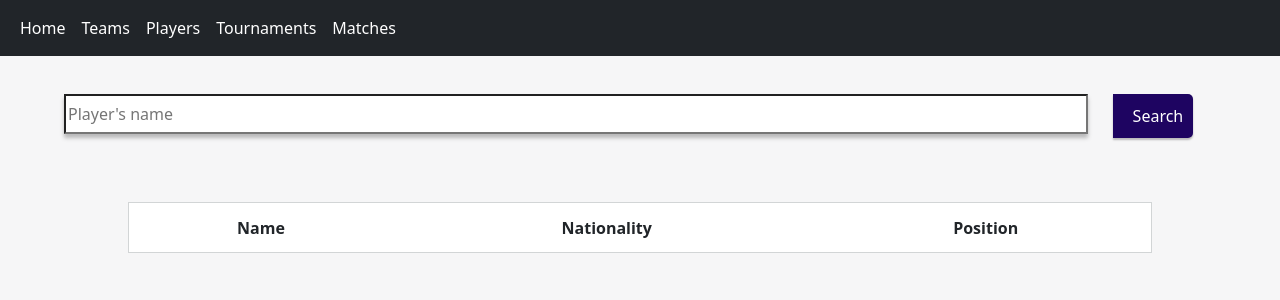
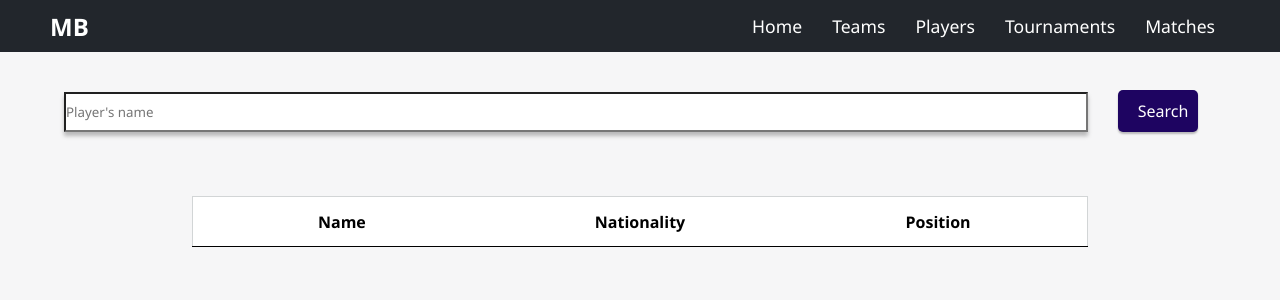
Before and after one commit to Plastic0cean/WorldCupDashboards, a Flask app: page /players in a window 1280 px wide. Shown: the top 300 px of the page. Run offline with Flask 2, Linux system fonts and the light colour scheme; data that the repository does not hold is empty; some libraries are stand-ins or nearby versions.

Commit message:
remove using bootstrap and simplify html templates

```diff
--- a/source/Templates/main.html
+++ b/source/Templates/main.html
@@ -4,49 +4,51 @@
 <head>
 	<meta charset="utf-8">
 	<meta name="viewport" content="width=device-width, initial-scale=1">
+    <meta http-equiv="X-UA-Compatible" content="IE=edge">
+    <meta name="viewport" content="width=device-width, initial-scale=1.0">
+
 	<title>Word Cup dashboards</title>
-	<link href="https://cdn.jsdelivr.net/npm/bootstrap@5.3.0-alpha2/dist/css/bootstrap.min.css" rel="stylesheet"
-	integrity="sha384-aFq/bzH65dt+w6FI2ooMVUpc+21e0SRygnTpmBvdBgSdnuTN7QbdgL+OapgHtvPp" crossorigin="anonymous">
 	<link rel="stylesheet" type="text/css" href="{{ url_for('static', filename='style.css') }}">
 	{% block head %}{% endblock %}
+	<script src="https://cdn.plot.ly/plotly-latest.min.js"></script>
 </head>
-
 
 <body>
 
-	<nav class="navbar navbar-expand-lg bg-dark">
-		<div class="container-fluid">
-			<div class="collapse navbar-collapse" id="navbarNav">
-				<ul class="navbar-nav">
-					<li class="nav-item">
-						<a class="nav-link active text-white" aria-current="page" href="{{ url_for('home.home_page') }}">Home</a>
-					</li>
-					<li class="nav-item">
-						<a class="nav-link active text-white" aria-current="page"
-							href="{{ url_for('teams.teams_selection') }}">Teams</a>
-					</li>
-					<li class="nav-item">
-						<a class="nav-link active text-white" aria-current="page"
-							href="{{ url_for('players.players_selection') }}">Players</a>
-					</li>
-					<li class="nav-item">
-						<a class="nav-link active text-white" aria-current="page"
-							href="{{ url_for('tournaments.tournament_details') }}">Tournaments</a>
-					</li>
-					<li class="nav-item">
-						<a class="nav-link active text-white" aria-current="page"
-							href="{{ url_for('matches.matches_list') }}">Matches</a>
-					</li>
-
-				</ul>
-			</div>
+	<nav>
+		<h1 id="logo">MB</h1>
+		<div class="hamburger">
+			<span class="lines"></span>
+			<span class="lines"></span>
+			<span class="lines"></span>
 		</div>
+		<ul id="nav-links">
+			<li><a href="{{ url_for('home.home_page') }}">Home</a></li>
+			<li><a href="{{ url_for('teams.teams_selection') }}">Teams</a></li>
+			<li><a href="{{ url_for('players.players_selection') }}">Players</a></li>
+			<li><a href="{{ url_for('tournaments.tournament_details') }}">Tournaments</a></li>
+			<li><a href="{{ url_for('matches.matches_list') }}">Matches</a></li>
+		</ul>
 	</nav>
-
-
-	<script src="https://cdn.plot.ly/plotly-latest.min.js"></script>
-		{% block content %}{% endblock %}
+	{% block content %}{% endblock %}
 
 </body>
 
 </html>
+
+<script>
+	let hamburger = document.querySelector('.hamburger');
+	let navLinks = document.getElementById('nav-links');
+	let links = document.querySelectorAll('.links');
+
+	hamburger.addEventListener('click', () => {
+		navLinks.classList.toggle('hide');
+		hamburger.classList.toggle('lines-rotate');
+	});
+
+	for (let i = 0; i < links.length; i++) {
+		links[i].addEventListener('click', () => {
+			navLinks.classList.toggle('hide');
+		});
+	}
+</script>
--- a/source/Templates/player_selection.html
+++ b/source/Templates/player_selection.html
@@ -2,7 +2,6 @@
 
 {% block content %}
 
-<div id="player-selection-content">
 
 <form id="player-searching-form" method="post">
   <div class="input-group mb-3">
@@ -12,17 +11,15 @@
   </div>
 </form>
 
-  <div id="player-table-container">
-    <table id="player-table" class="data-table">
-      <!--<table class="table table-hover">-->
+<table id="player-table" class="table-data center">
   <thead class="table-header">
     <tr>
-          <th>Name</th>
-          <th>Nationality</th>
-          <th>Position</th>
+      <th scope="col">Name</th>
+      <th scope="col">Nationality</th>
+      <th scope="col">Position</th>
     </tr>
   </thead>
-      <tbody class="table-body">
+  <tbody>
     {%for player in players%}
     <tr class="row-on-hover-grey">
       <td>
@@ -36,6 +33,4 @@
     {%endfor%}
   </tbody>
 </table>
-  </div>
-</div>
 {% endblock content %}
--- a/source/blueprints/teams.py
+++ b/source/blueprints/teams.py
@@ -37,7 +37,7 @@ def teams_selection():
     if request.method == "POST":
         team_id = request.form["teams-dropdown"]
         return redirect(url_for("teams.team_details", team_id=team_id))
-    return render_template("selection.html", teams=teams)
+    return render_template("team_selection.html", teams=teams)
 
 @retry_if_fail
 def get_flag_filename(team_id: str):
--- a/source/static/style.css
+++ b/source/static/style.css
@@ -5,9 +5,111 @@
 	--grey-backgroud-color: rgb(246, 246, 247);
 }
 
+* {
+	margin: 0;
+	padding: 0;
+	box-sizing: border-box;
+	font-family: 'Segoe UI', sans-serif;
+  }
+
 body {
 	background-color: var(--grey-backgroud-color);
 }
+
+nav {
+	height: 52px;
+	background-color: #191e24f5;
+	display: flex;
+	justify-content: space-between;
+	align-items: center;
+	gap: 0px;
+	padding: 15px 50px;
+	color: white;
+  }
+
+  nav ul {
+	list-style-type: none;
+	display: flex;
+	align-items: center;
+	gap: 0px;
+  }
+
+
+  li a {
+	font-size: 1.1rem;
+	cursor: pointer;
+	padding: 10px 15px;
+	color: white;
+	text-decoration: none;
+  }
+
+  li a:hover {
+	color: #f1c40f;
+	border-bottom: 4px #f1c40f solid;
+	transition: 0.12s;
+  }
+
+  .hide {
+	top: 70px;
+  }
+
+  @media screen and (max-width: 700px) {
+	.hamburger {
+	  display: flex;
+	  flex-direction: column;
+	  gap: 8px;
+	  cursor: pointer;
+	  padding: 14px;
+	  margin-right: -10px;
+	}
+
+	.lines {
+	  display: block;
+	  background-color: white;
+	  height: 2px;
+	  width: 35px;
+	}
+
+	.lines-rotate {
+	  background-color: rgb(85, 84, 84);
+	  border-radius: 5px;
+	}
+
+	nav {
+	  position: relative;
+	  padding: 15px 20px;
+	}
+
+	ul {
+	  width: 100%;
+	  flex-direction: column;
+	  justify-content: center;
+	  align-items: center;
+	  position: absolute;
+	  top: -300px;
+	  right: 0;
+	  background-color: #f1c40f;
+	  padding: 35px 0;
+	  border-radius: 0 0 20px 20px;
+	  box-shadow: 0px 5px 5px rgba(128, 128, 128, 0.363);
+	}
+
+	li a {
+	  color: rgba(12, 11, 11, 0.836);
+	}
+
+	li {
+	  text-align: center;
+	  width: 90vw;
+	}
+
+	li a:hover {
+	  font-weight: bold;
+	  color: #191e24;
+	  border: none;
+	  letter-spacing: 3px;
+	}
+  }
 
 
 .center {
@@ -82,39 +184,18 @@ a:hover {
 
 
 #player-table {
-	background-color: white;
-	border-color: var(--grey-border-color);
-	border-style: ridge;
-	border-width: 1px;
 	margin: 5% auto 0 auto;
-	width: 80%;
+	width: 70%;
 }
 
 .table-data {
 	background-color: white;
+	border-collapse: collapse;
 	border-color: var(--grey-border-color);
 	border-style: ridge;
-	border-width: 1px;
-}
-
-#team-tournaments-stages-table {
-	width: 70%;
-}
-
-#player-appearances-summary table {
-	width: 80%;
-}
-
-.table-header {
-	border-color: var(--grey-border-color);
-	border-style: ridge;
-	border-width: 1px;
-	height: 40px;
-	font-weight: bold;
-}
-
-#team-by-tournaments {
-	margin-bottom: 40px;
+	border-width: 0.5px;
+	table-layout: fixed;
+	width: 100%;
 }
 
 tr {
@@ -122,6 +203,10 @@ tr {
 	border-style: ridge;
 	border-width: 1px;
 	border-color: var(--light-grey-border-color);
+}
+
+th {
+	border-bottom: 1px solid black;
 }
 
 td, th {
@@ -136,6 +221,20 @@ td, th {
 .row-on-hover-grey:hover {
 	background-color: rgba(192, 190, 190, 0.25);
 }
+
+#team-tournaments-stages-table {
+	width: 70%;
+}
+
+#player-appearances-summary table {
+	width: 80%;
+
+}
+
+#team-by-tournaments {
+	margin-bottom: 40px;
+}
+
 
 #player-profile {
 	display: flex;
@@ -193,7 +292,6 @@ td, th {
 }
 
 .profile-pic img {
-	/* border-radius: 50%; */
 	display: block;
 	height: auto;
 	max-width: 100%;
```
Also changed, not shown: source/Templates/team_detals.html (+31 -21 lines), source/Templates/team_selection.html (renamed from source/Templates/selection.html). Lines whose indentation alone changed are shown as unchanged.
